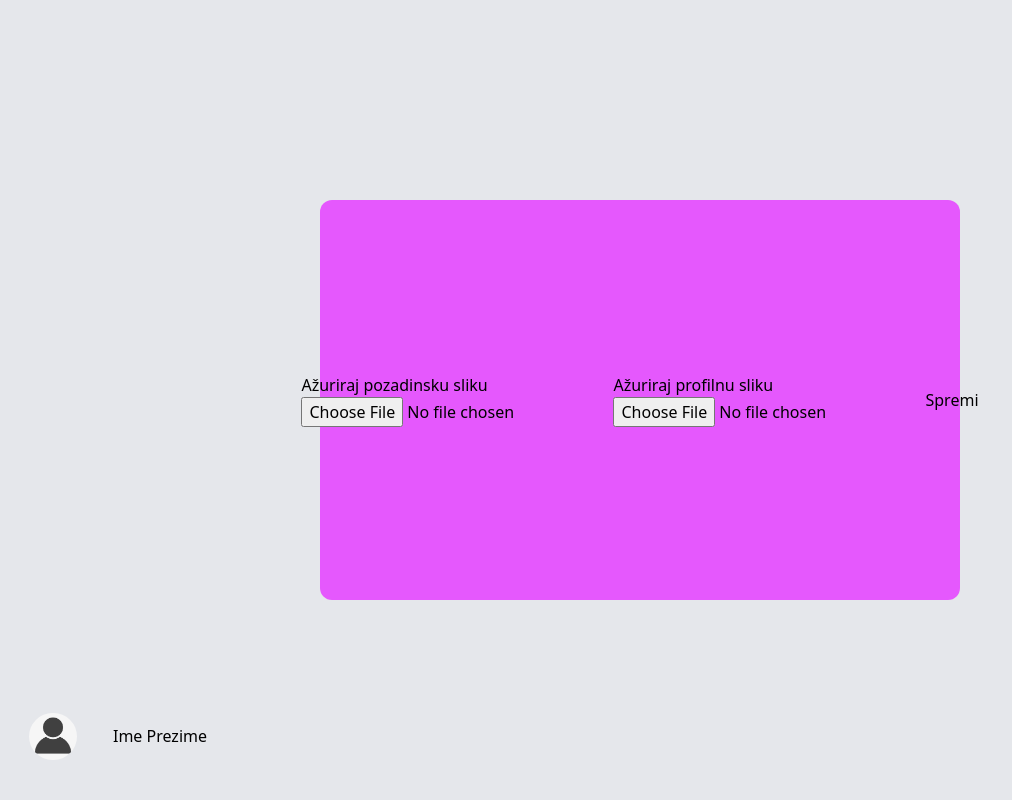
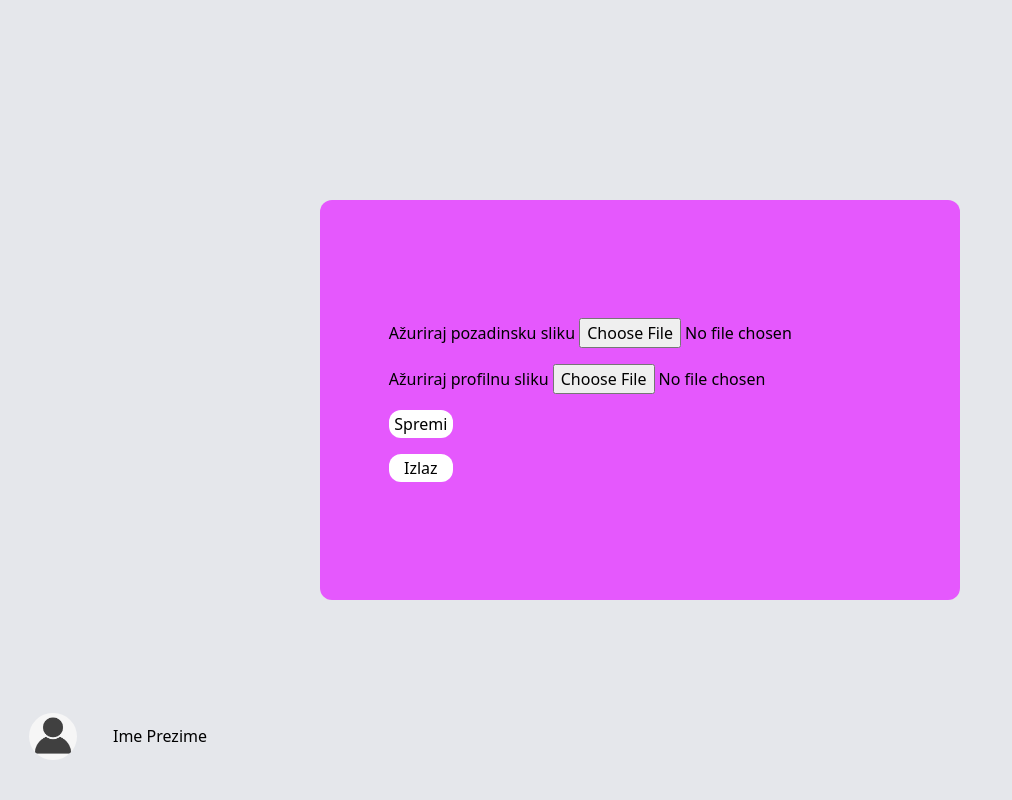
Before and after one commit to Mastered1738/Insight-Sveltekit-client, a SvelteKit app in the folder sveltekit-client/: page /my_profile in a window 1280 px wide. Both pictures are taken after a click on the button "Uredi profil". Shown: the top 800 px of the page, without its empty margins (0-1012 px from the left). Built offline with nearby package versions, Linux system fonts and the light colour scheme.

Commit message:
fix: update user profile form

```diff
--- a/sveltekit-client/src/components/edit_profile_form.svelte
+++ b/sveltekit-client/src/components/edit_profile_form.svelte
@@ -1,5 +1,6 @@
 <script lang="ts">
     import { loggedUserStore } from "../stores/loggedUser.store";
+	import { showUpdateProfileForm } from "../stores/showUpdateProfileForm.store";
 
     let cover_file: File | null = null;
     let profile_file: File | null = null;
@@ -54,20 +55,28 @@
           console.log($loggedUserStore.profile_file);
           console.log('====================================');
           console.log($loggedUserStore.cover_file);
+          $showUpdateProfileForm = false;
         });
+    }
+
+    async function exit() {
+      $showUpdateProfileForm = false;
     }
   </script>
 
   <div class="flex items-center justify-center min-h-screen bg-gray-200">
     <form on:submit|preventDefault={updateUserProfile} class="fixed flex items-center justify-center w-1/2 h-1/2 bg-strongpink rounded-xl" enctype="multipart/form-data" method="post">
-      <div>
-        <label for="">Ažuriraj pozadinsku sliku</label>
-        <input type="file" name="cover_file" on:change={(e) => coverFileInput(e)}>
+      <div class="flex flex-col">
+        <div class="mb-4">
+          <label for="">Ažuriraj pozadinsku sliku</label>
+          <input type="file" name="cover_file" on:change={(e) => coverFileInput(e)}>
+        </div>
+        <div class="mb-4">
+          <label for="">Ažuriraj profilnu sliku</label>
+          <input type="file" name="profile_file" on:change={(e) => profileFileInput(e)}>
+        </div>
+        <button type="submit" class="w-16 mb-4 bg-white h-7 rounded-xl">Spremi</button>
+        <button type="button" class="w-16 bg-white h-7 rounded-xl" on:click={exit}>Izlaz</button>
       </div>
-      <div>
-        <label for="">Ažuriraj profilnu sliku</label>
-        <input type="file" name="profile_file" on:change={(e) => profileFileInput(e)}>
-      </div>
-      <button type="submit">Spremi</button>
     </form>
   </div>
--- a/sveltekit-client/src/routes/my_profile/+page.svelte
+++ b/sveltekit-client/src/routes/my_profile/+page.svelte
@@ -6,13 +6,13 @@
 	import EditProfileForm from '../../components/edit_profile_form.svelte';
 	import { loggedUserStore } from '../../stores/loggedUser.store';
 	import { onMount } from 'svelte';
+	import { showUpdateProfileForm } from '../../stores/showUpdateProfileForm.store';
 
-	let showUpdateProfileForm: Boolean = false;
 	let profile_file_URL: string = '';
 	let cover_file_URL: string = '';
 
 	function handleShowForm(){
-		showUpdateProfileForm = !showUpdateProfileForm;
+		$showUpdateProfileForm = true;
 	}
 
 	const createBlobURL = (image_uint8array: Uint8Array) => {
@@ -27,7 +27,7 @@
 
 </script>
 
-{#if showUpdateProfileForm}
+{#if $showUpdateProfileForm}
 	<EditProfileForm></EditProfileForm>
 {/if}
 <div class="grid h-full grid-cols-6 bg-beige">
--- /dev/null
+++ b/sveltekit-client/src/stores/showUpdateProfileForm.store.ts
@@ -0,0 +1,3 @@
+import { writable } from "svelte/store";
+
+export const showUpdateProfileForm = writable(false);
```
